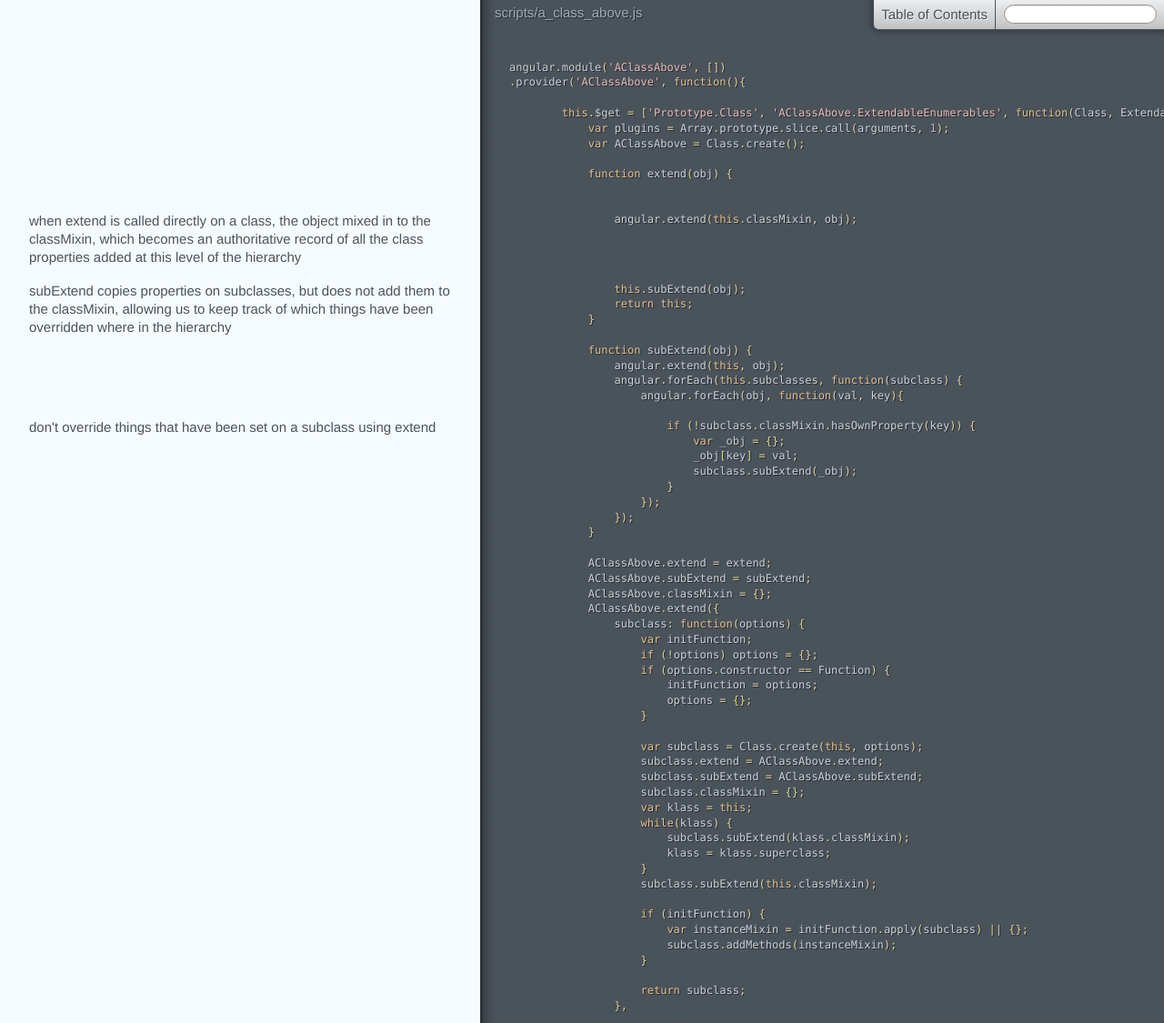
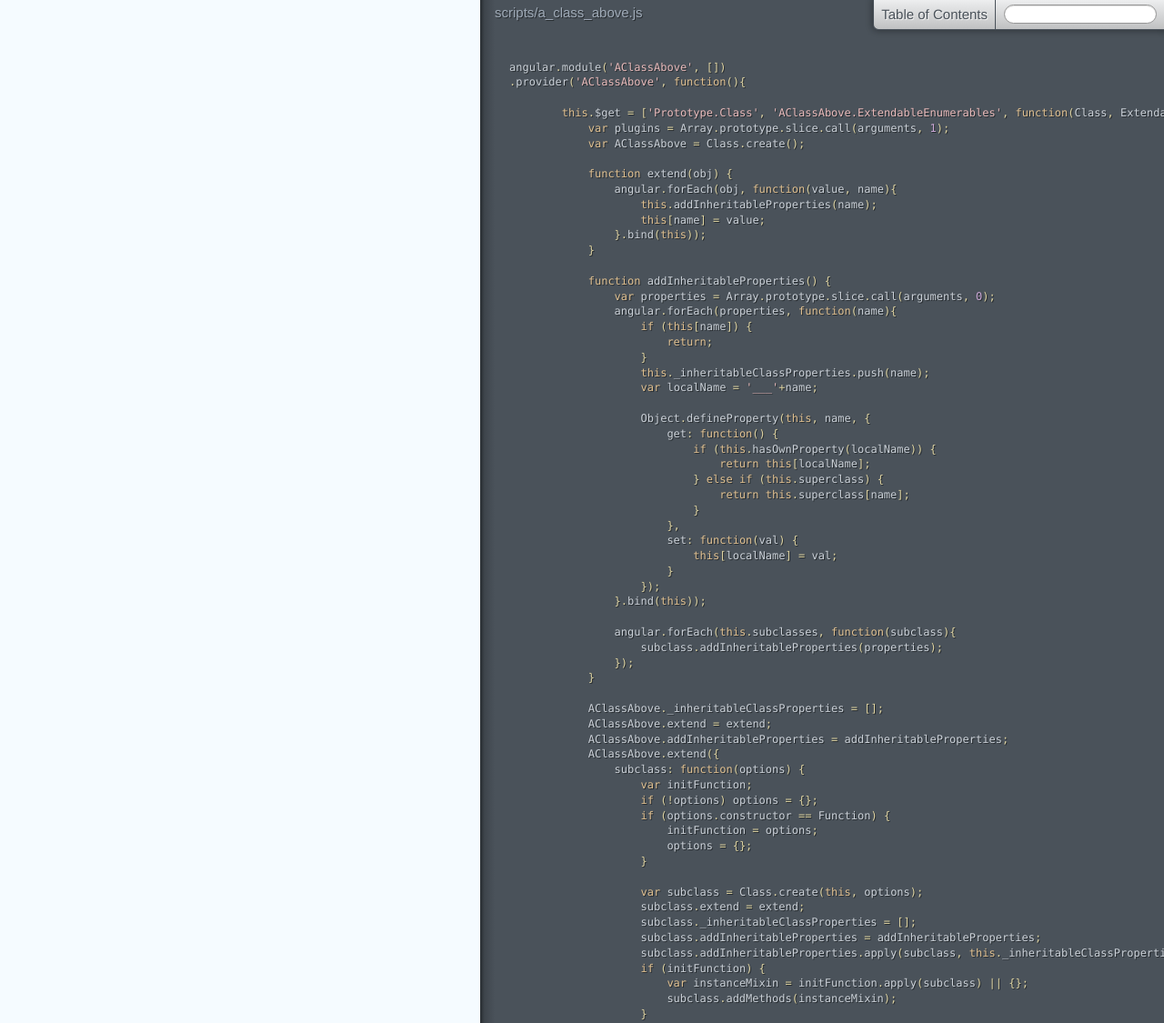
Before and after one commit to quanticedu/a-class-above, a website: page doc/scripts/a_class_above.html in a window 1280 px wide. Shown: the top 1125 px of the page at 91% size. Drawn offline with Linux system fonts and the light colour scheme.

Commit message:
Updating docs

```diff
--- a/doc/scripts/a_class_above.html
+++ b/doc/scripts/a_class_above.html
@@ -6,31 +6,43 @@
             <span class="kd">var</span> <span class="nx">AClassAbove</span> <span class="o">=</span> <span class="nx">Class</span><span class="p">.</span><span class="nx">create</span><span class="p">();</span>
 
             <span class="kd">function</span> <span class="nx">extend</span><span class="p">(</span><span class="nx">obj</span><span class="p">)</span> <span class="p">{</span>
-                </div></div></div><div class="segment"><div class="comments "><div class="wrapper"><p>when extend is called directly on a class, the object
-mixed in to the classMixin, which becomes an authoritative
-record of all the class properties added at this level of the hierarchy</p></div></div><div class="code"><div class="wrapper">                <span class="nx">angular</span><span class="p">.</span><span class="nx">extend</span><span class="p">(</span><span class="k">this</span><span class="p">.</span><span class="nx">classMixin</span><span class="p">,</span> <span class="nx">obj</span><span class="p">);</span>
-                </div></div></div><div class="segment"><div class="comments "><div class="wrapper"><p>subExtend copies properties on subclasses, but does
-not add them to the classMixin, allowing us to keep track
-of which things have been overridden where in the hierarchy</p></div></div><div class="code"><div class="wrapper">                <span class="k">this</span><span class="p">.</span><span class="nx">subExtend</span><span class="p">(</span><span class="nx">obj</span><span class="p">);</span>
-                <span class="k">return</span> <span class="k">this</span><span class="p">;</span>
+                <span class="nx">angular</span><span class="p">.</span><span class="nx">forEach</span><span class="p">(</span><span class="nx">obj</span><span class="p">,</span> <span class="kd">function</span><span class="p">(</span><span class="nx">value</span><span class="p">,</span> <span class="nx">name</span><span class="p">){</span>
+                    <span class="k">this</span><span class="p">.</span><span class="nx">addInheritableProperties</span><span class="p">(</span><span class="nx">name</span><span class="p">);</span>
+                    <span class="k">this</span><span class="p">[</span><span class="nx">name</span><span class="p">]</span> <span class="o">=</span> <span class="nx">value</span><span class="p">;</span>
+                <span class="p">}.</span><span class="nx">bind</span><span class="p">(</span><span class="k">this</span><span class="p">));</span>
             <span class="p">}</span>
 
-            <span class="kd">function</span> <span class="nx">subExtend</span><span class="p">(</span><span class="nx">obj</span><span class="p">)</span> <span class="p">{</span>
-                <span class="nx">angular</span><span class="p">.</span><span class="nx">extend</span><span class="p">(</span><span class="k">this</span><span class="p">,</span> <span class="nx">obj</span><span class="p">);</span>
-                <span class="nx">angular</span><span class="p">.</span><span class="nx">forEach</span><span class="p">(</span><span class="k">this</span><span class="p">.</span><span class="nx">subclasses</span><span class="p">,</span> <span class="kd">function</span><span class="p">(</span><span class="nx">subclass</span><span class="p">)</span> <span class="p">{</span>
-                    <span class="nx">angular</span><span class="p">.</span><span class="nx">forEach</span><span class="p">(</span><span class="nx">obj</span><span class="p">,</span> <span class="kd">function</span><span class="p">(</span><span class="nx">val</span><span class="p">,</span> <span class="nx">key</span><span class="p">){</span></div></div></div><div class="segment"><div class="comments "><div class="wrapper"><p>don't override things that have been set on a subclass
-using extend</p></div></div><div class="code"><div class="wrapper">                        <span class="k">if</span> <span class="p">(</span><span class="o">!</span><span class="nx">subclass</span><span class="p">.</span><span class="nx">classMixin</span><span class="p">.</span><span class="nx">hasOwnProperty</span><span class="p">(</span><span class="nx">key</span><span class="p">))</span> <span class="p">{</span>
-                            <span class="kd">var</span> <span class="nx">_obj</span> <span class="o">=</span> <span class="p">{};</span>
-                            <span class="nx">_obj</span><span class="p">[</span><span class="nx">key</span><span class="p">]</span> <span class="o">=</span> <span class="nx">val</span><span class="p">;</span>
-                            <span class="nx">subclass</span><span class="p">.</span><span class="nx">subExtend</span><span class="p">(</span><span class="nx">_obj</span><span class="p">);</span>
+            <span class="kd">function</span> <span class="nx">addInheritableProperties</span><span class="p">()</span> <span class="p">{</span>
+                <span class="kd">var</span> <span class="nx">properties</span> <span class="o">=</span> <span class="nb">Array</span><span class="p">.</span><span class="nx">prototype</span><span class="p">.</span><span class="nx">slice</span><span class="p">.</span><span class="nx">call</span><span class="p">(</span><span class="nx">arguments</span><span class="p">,</span> <span class="mi">0</span><span class="p">);</span>
+                <span class="nx">angular</span><span class="p">.</span><span class="nx">forEach</span><span class="p">(</span><span class="nx">properties</span><span class="p">,</span> <span class="kd">function</span><span class="p">(</span><span class="nx">name</span><span class="p">){</span>
+                    <span class="k">if</span> <span class="p">(</span><span class="k">this</span><span class="p">[</span><span class="nx">name</span><span class="p">])</span> <span class="p">{</span>
+                        <span class="k">return</span><span class="p">;</span>
+                    <span class="p">}</span>
+                    <span class="k">this</span><span class="p">.</span><span class="nx">_inheritableClassProperties</span><span class="p">.</span><span class="nx">push</span><span class="p">(</span><span class="nx">name</span><span class="p">);</span>
+                    <span class="kd">var</span> <span class="nx">localName</span> <span class="o">=</span> <span class="s1">&#39;___&#39;</span><span class="o">+</span><span class="nx">name</span><span class="p">;</span>
+
+                    <span class="nb">Object</span><span class="p">.</span><span class="nx">defineProperty</span><span class="p">(</span><span class="k">this</span><span class="p">,</span> <span class="nx">name</span><span class="p">,</span> <span class="p">{</span>
+                        <span class="nx">get</span><span class="o">:</span> <span class="kd">function</span><span class="p">()</span> <span class="p">{</span>
+                            <span class="k">if</span> <span class="p">(</span><span class="k">this</span><span class="p">.</span><span class="nx">hasOwnProperty</span><span class="p">(</span><span class="nx">localName</span><span class="p">))</span> <span class="p">{</span>
+                                <span class="k">return</span> <span class="k">this</span><span class="p">[</span><span class="nx">localName</span><span class="p">];</span>
+                            <span class="p">}</span> <span class="k">else</span> <span class="k">if</span> <span class="p">(</span><span class="k">this</span><span class="p">.</span><span class="nx">superclass</span><span class="p">)</span> <span class="p">{</span>
+                                <span class="k">return</span> <span class="k">this</span><span class="p">.</span><span class="nx">superclass</span><span class="p">[</span><span class="nx">name</span><span class="p">];</span>
+                            <span class="p">}</span>
+                        <span class="p">},</span>
+                        <span class="nx">set</span><span class="o">:</span> <span class="kd">function</span><span class="p">(</span><span class="nx">val</span><span class="p">)</span> <span class="p">{</span>
+                            <span class="k">this</span><span class="p">[</span><span class="nx">localName</span><span class="p">]</span> <span class="o">=</span> <span class="nx">val</span><span class="p">;</span>
                         <span class="p">}</span>
                     <span class="p">});</span>
+                <span class="p">}.</span><span class="nx">bind</span><span class="p">(</span><span class="k">this</span><span class="p">));</span>
+
+                <span class="nx">angular</span><span class="p">.</span><span class="nx">forEach</span><span class="p">(</span><span class="k">this</span><span class="p">.</span><span class="nx">subclasses</span><span class="p">,</span> <span class="kd">function</span><span class="p">(</span><span class="nx">subclass</span><span class="p">){</span>
+                    <span class="nx">subclass</span><span class="p">.</span><span class="nx">addInheritableProperties</span><span class="p">(</span><span class="nx">properties</span><span class="p">);</span>
                 <span class="p">});</span>
             <span class="p">}</span>
 
+            <span class="nx">AClassAbove</span><span class="p">.</span><span class="nx">_inheritableClassProperties</span> <span class="o">=</span> <span class="p">[];</span>
             <span class="nx">AClassAbove</span><span class="p">.</span><span class="nx">extend</span> <span class="o">=</span> <span class="nx">extend</span><span class="p">;</span>
-            <span class="nx">AClassAbove</span><span class="p">.</span><span class="nx">subExtend</span> <span class="o">=</span> <span class="nx">subExtend</span><span class="p">;</span>
-            <span class="nx">AClassAbove</span><span class="p">.</span><span class="nx">classMixin</span> <span class="o">=</span> <span class="p">{};</span>
+            <span class="nx">AClassAbove</span><span class="p">.</span><span class="nx">addInheritableProperties</span> <span class="o">=</span> <span class="nx">addInheritableProperties</span><span class="p">;</span>
             <span class="nx">AClassAbove</span><span class="p">.</span><span class="nx">extend</span><span class="p">({</span>
                 <span class="nx">subclass</span><span class="o">:</span> <span class="kd">function</span><span class="p">(</span><span class="nx">options</span><span class="p">)</span> <span class="p">{</span>
                     <span class="kd">var</span> <span class="nx">initFunction</span><span class="p">;</span>
@@ -41,16 +53,10 @@ using extend</p></div></div><div class="code"><div class="wrapper">
                     <span class="p">}</span>
 
                     <span class="kd">var</span> <span class="nx">subclass</span> <span class="o">=</span> <span class="nx">Class</span><span class="p">.</span><span class="nx">create</span><span class="p">(</span><span class="k">this</span><span class="p">,</span> <span class="nx">options</span><span class="p">);</span>
-                    <span class="nx">subclass</span><span class="p">.</span><span class="nx">extend</span> <span class="o">=</span> <span class="nx">AClassAbove</span><span class="p">.</span><span class="nx">extend</span><span class="p">;</span>
-                    <span class="nx">subclass</span><span class="p">.</span><span class="nx">subExtend</span> <span class="o">=</span> <span class="nx">AClassAbove</span><span class="p">.</span><span class="nx">subExtend</span><span class="p">;</span>
-                    <span class="nx">subclass</span><span class="p">.</span><span class="nx">classMixin</span> <span class="o">=</span> <span class="p">{};</span>
-                    <span class="kd">var</span> <span class="nx">klass</span> <span class="o">=</span> <span class="k">this</span><span class="p">;</span>
-                    <span class="k">while</span><span class="p">(</span><span class="nx">klass</span><span class="p">)</span> <span class="p">{</span>
-                        <span class="nx">subclass</span><span class="p">.</span><span class="nx">subExtend</span><span class="p">(</span><span class="nx">klass</span><span class="p">.</span><span class="nx">classMixin</span><span class="p">);</span>
-                        <span class="nx">klass</span> <span class="o">=</span> <span class="nx">klass</span><span class="p">.</span><span class="nx">superclass</span><span class="p">;</span>
-                    <span class="p">}</span>
-                    <span class="nx">subclass</span><span class="p">.</span><span class="nx">subExtend</span><span class="p">(</span><span class="k">this</span><span class="p">.</span><span class="nx">classMixin</span><span class="p">);</span>
-
+                    <span class="nx">subclass</span><span class="p">.</span><span class="nx">extend</span> <span class="o">=</span> <span class="nx">extend</span><span class="p">;</span>
+                    <span class="nx">subclass</span><span class="p">.</span><span class="nx">_inheritableClassProperties</span> <span class="o">=</span> <span class="p">[];</span>
+                    <span class="nx">subclass</span><span class="p">.</span><span class="nx">addInheritableProperties</span> <span class="o">=</span> <span class="nx">addInheritableProperties</span><span class="p">;</span>
+                    <span class="nx">subclass</span><span class="p">.</span><span class="nx">addInheritableProperties</span><span class="p">.</span><span class="nx">apply</span><span class="p">(</span><span class="nx">subclass</span><span class="p">,</span> <span class="k">this</span><span class="p">.</span><span class="nx">_inheritableClassProperties</span><span class="p">);</span>
                     <span class="k">if</span> <span class="p">(</span><span class="nx">initFunction</span><span class="p">)</span> <span class="p">{</span>
                         <span class="kd">var</span> <span class="nx">instanceMixin</span> <span class="o">=</span> <span class="nx">initFunction</span><span class="p">.</span><span class="nx">apply</span><span class="p">(</span><span class="nx">subclass</span><span class="p">)</span> <span class="o">||</span> <span class="p">{};</span>
                         <span class="nx">subclass</span><span class="p">.</span><span class="nx">addMethods</span><span class="p">(</span><span class="nx">instanceMixin</span><span class="p">);</span>
```
Also changed, not shown: doc/spec/a_class_above_spec.html (+43 -10 lines).
